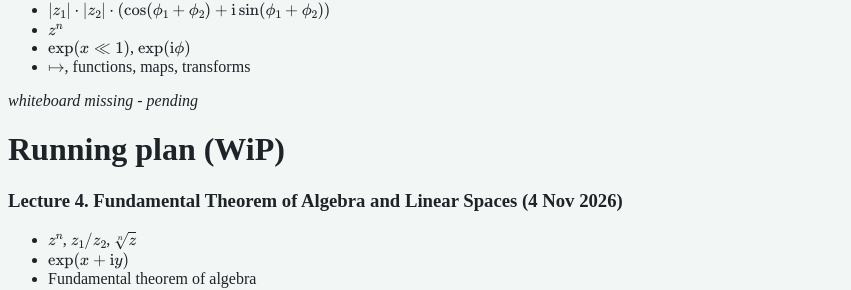
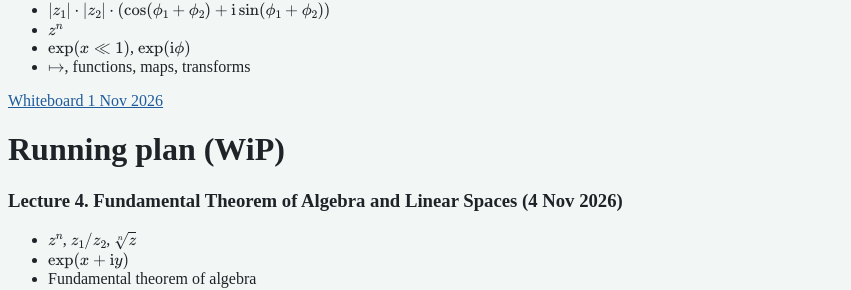
Before and after one commit to melnikovsky/wsos, a Jekyll site: the page built from courses/20272031.md, in a window 1280 px wide. Shown: the part 646-936 px from the top of the page, without its empty margins (0-851 px from the left). Built offline with Jekyll 4.4.1, drawn with Linux system fonts in a browser that asks for light colours.

Commit message:
Add lecture3 whiteboard

```diff
--- a/courses/20272031.md
+++ b/courses/20272031.md
@@ -40,7 +40,7 @@ _whiteboard missing - pending_
 * $\exp(x \ll 1)$, $\exp(\mathrm{i} \phi)$
 * $\mapsto$, functions, maps, transforms
 
-_whiteboard missing - pending_
+[Whiteboard 1 Nov 2026](20272031/lecture3.jpg)
 
 # Running plan (WiP)
 
```
Also changed, not shown: courses/20272031/lecture3.jpg (added).
